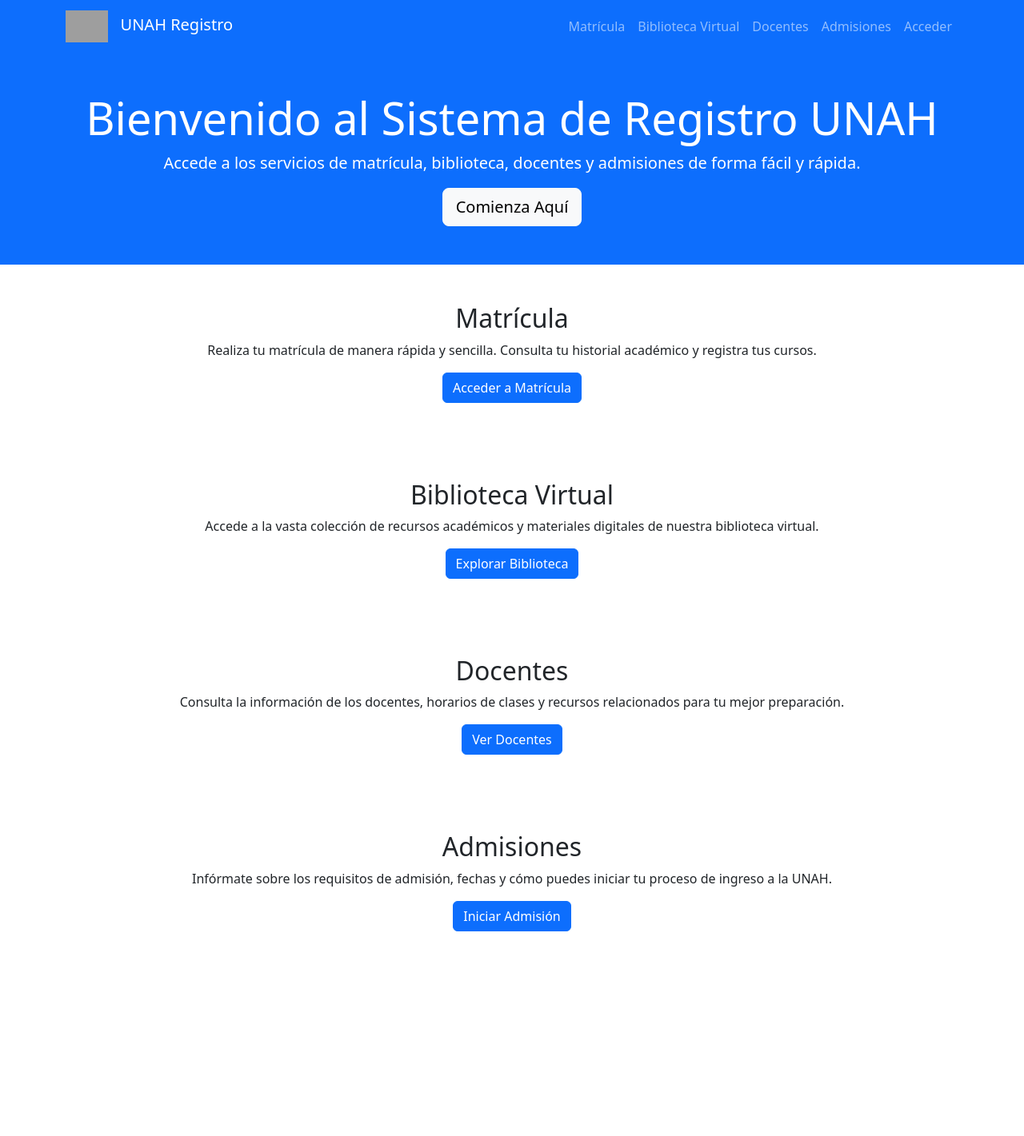
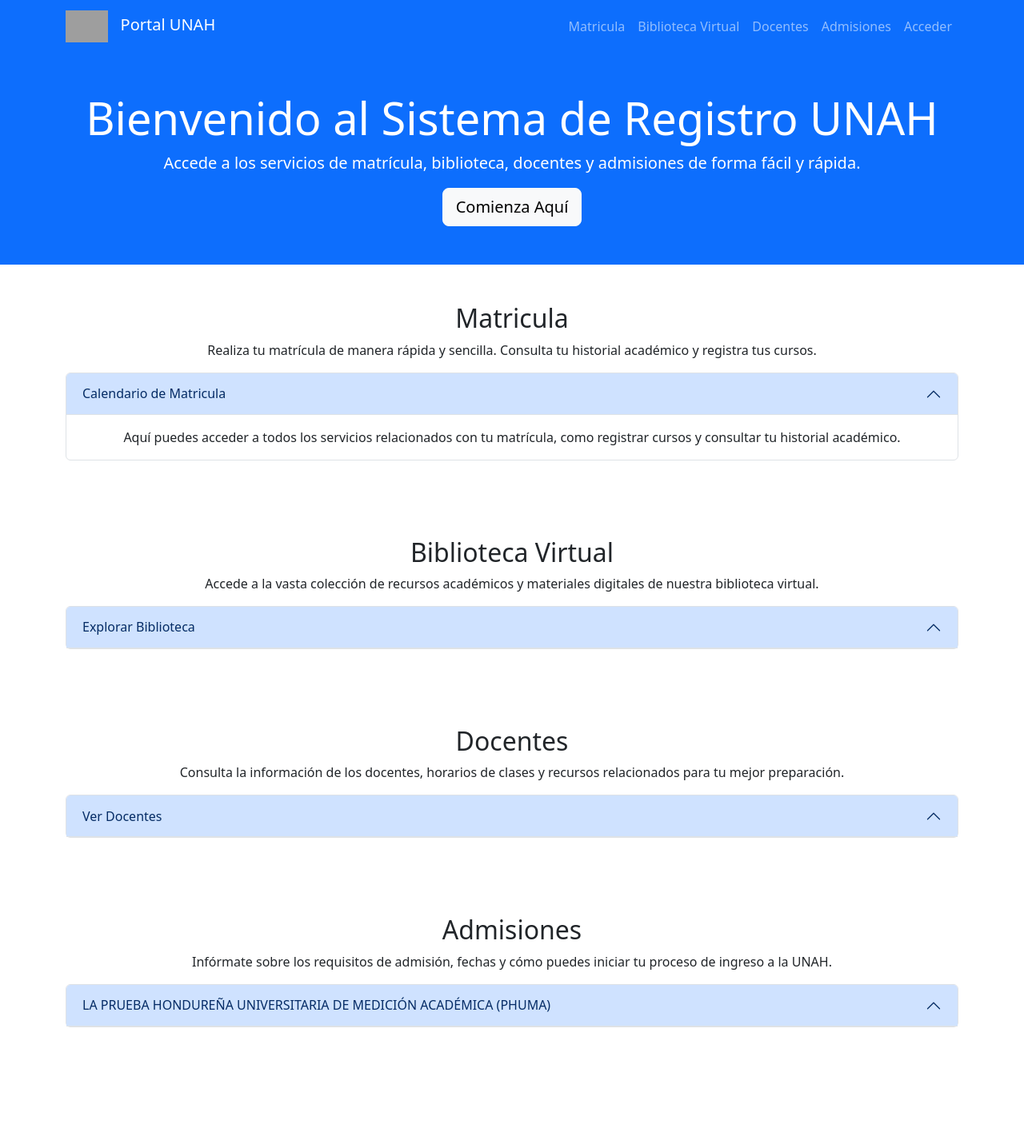
Before and after one commit to JosueMejia20/Poryecto-Ingenieria-de-Software, a PHP site: page /landing.php in a window 1280 px wide. Shown: the whole page at 80% size. Before the commit the page ends 1165 px from the top, so only its background shows below. Run offline with PHP 8.4, Linux system fonts and the light colour scheme; grey boxes are pictures that could not be loaded.

Commit message:
landing cambios

```diff
--- a/Vistas/landing.php
+++ b/Vistas/landing.php
@@ -1,9 +1,3 @@
-<?php
-
-
-?>
-
-
 <!DOCTYPE html>
 <html lang="es">
 <head>
@@ -13,26 +7,23 @@
 
     <link href="https://cdn.jsdelivr.net/npm/bootstrap@5.3.0-alpha1/dist/css/bootstrap.min.css" rel="stylesheet">
 
-     <link rel="stylesheet" href="/Poryecto-Ingenieria-de-Software/Modelos/public/css/landing.css">
-
+    <link rel="stylesheet" href="/Poryecto-Ingenieria-de-Software/Modelos/public/css/landing.css">
 </head>
 <body>
 
-
     <nav class="navbar navbar-expand-lg navbar-dark bg-primary">
         <div class="container">
-
-        <a class="navbar-brand" href="#">
-            <img src="/Poryecto-Ingenieria-de-Software/Modelos/public/images/puma.png" alt="Logo UNAH" style="height: 40px; margin-right: 10px;">
-            UNAH Registro
-        </a>
+            <a class="navbar-brand" href="#">
+                <img src="/Poryecto-Ingenieria-de-Software/Modelos/public/images/puma.png" alt="Logo UNAH" style="height: 40px; margin-right: 10px;">
+                Portal UNAH
+            </a>
             <button class="navbar-toggler" type="button" data-bs-toggle="collapse" data-bs-target="#navbarNav" aria-controls="navbarNav" aria-expanded="false" aria-label="Toggle navigation">
                 <span class="navbar-toggler-icon"></span>
             </button>
             <div class="collapse navbar-collapse" id="navbarNav">
                 <ul class="navbar-nav ms-auto">
                     <li class="nav-item">
-                        <a class="nav-link" href="#matricula">Matrícula</a>
+                        <a class="nav-link" href="#matricula">Matricula</a>
                     </li>
                     <li class="nav-item">
                         <a class="nav-link" href="#biblioteca">Biblioteca Virtual</a>
@@ -51,7 +42,6 @@
         </div>
     </nav>
 
-
     <section class="hero bg-primary text-white text-center py-5">
         <div class="container">
             <h1 class="display-4">Bienvenido al Sistema de Registro UNAH</h1>
@@ -60,30 +50,72 @@
         </div>
     </section>
 
-
     <section id="matricula" class="py-5 ">
         <div class="container text-center">
-            <h2>Matrícula</h2>
+            <h2>Matricula</h2>
             <p>Realiza tu matrícula de manera rápida y sencilla. Consulta tu historial académico y registra tus cursos.</p>
-            <a href="#" class="btn btn-primary">Acceder a Matrícula</a>
+
+            <!-- Accordion para Matrícula -->
+            <div class="accordion" id="accordionMatricula">
+                <div class="accordion-item">
+                    <h2 class="accordion-header" id="headingOne">
+                        <button class="accordion-button" type="button" data-bs-toggle="collapse" data-bs-target="#collapseMatricula" aria-expanded="true" aria-controls="collapseMatricula">
+                            Calendario de Matricula
+                        </button>
+                    </h2>
+                    <div id="collapseMatricula" class="accordion-collapse collapse show" aria-labelledby="headingOne" data-bs-parent="#accordionMatricula">
+                        <div class="accordion-body">
+                            Aquí puedes acceder a todos los servicios relacionados con tu matrícula, como registrar cursos y consultar tu historial académico.
+                        </div>
+                    </div>
+                </div>
+            </div>
         </div>
     </section>
-
 
     <section id="biblioteca" class="py-5">
         <div class="container text-center">
             <h2>Biblioteca Virtual</h2>
             <p>Accede a la vasta colección de recursos académicos y materiales digitales de nuestra biblioteca virtual.</p>
-            <a href="#" class="btn btn-primary">Explorar Biblioteca</a>
+
+            <!-- Accordion para Biblioteca -->
+            <div class="accordion" id="accordionBiblioteca">
+                <div class="accordion-item">
+                    <h2 class="accordion-header" id="headingTwo">
+                        <button class="accordion-button" type="button" data-bs-toggle="collapse" data-bs-target="#collapseBiblioteca" aria-expanded="false" aria-controls="collapseBiblioteca">
+                            Explorar Biblioteca
+                        </button>
+                    </h2>
+                    <div id="collapseBiblioteca" class="accordion-collapse collapse" aria-labelledby="headingTwo" data-bs-parent="#accordionBiblioteca">
+                        <div class="accordion-body">
+                            Explora todos los recursos académicos disponibles, incluyendo libros, artículos, y más en nuestra biblioteca digital.
+                        </div>
+                    </div>
+                </div>
+            </div>
         </div>
     </section>
-
 
     <section id="docentes" class="py-5">
         <div class="container text-center">
             <h2>Docentes</h2>
             <p>Consulta la información de los docentes, horarios de clases y recursos relacionados para tu mejor preparación.</p>
-            <a href="#" class="btn btn-primary">Ver Docentes</a>
+
+            <!-- Accordion para Docentes -->
+            <div class="accordion" id="accordionDocentes">
+                <div class="accordion-item">
+                    <h2 class="accordion-header" id="headingThree">
+                        <button class="accordion-button" type="button" data-bs-toggle="collapse" data-bs-target="#collapseDocentes" aria-expanded="false" aria-controls="collapseDocentes">
+                            Ver Docentes
+                        </button>
+                    </h2>
+                    <div id="collapseDocentes" class="accordion-collapse collapse" aria-labelledby="headingThree" data-bs-parent="#accordionDocentes">
+                        <div class="accordion-body">
+                            Encuentra información detallada sobre los docentes, sus materias y horarios.
+                        </div>
+                    </div>
+                </div>
+            </div>
         </div>
     </section>
 
@@ -91,16 +123,39 @@
         <div class="container text-center">
             <h2>Admisiones</h2>
             <p>Infórmate sobre los requisitos de admisión, fechas y cómo puedes iniciar tu proceso de ingreso a la UNAH.</p>
-            <a href="formulario_admisiones.php" class="btn btn-primary">Iniciar Admisión</a>
+
+            <!-- Accordion para Admisiones -->
+            <div class="accordion" id="accordionAdmisiones">
+                <div class="accordion-item">
+                    <h2 class="accordion-header" id="headingFour">
+                        <button class="accordion-button" type="button" data-bs-toggle="collapse" data-bs-target="#collapseAdmisiones" aria-expanded="false" aria-controls="collapseAdmisiones">
+                        LA PRUEBA HONDUREÑA UNIVERSITARIA DE MEDICIÓN ACADÉMICA (PHUMA)
+                        </button>
+                    </h2>
+                    <div id="collapseAdmisiones" class="accordion-collapse collapse" aria-labelledby="headingFour" data-bs-parent="#accordionAdmisiones">
+                        <div class="accordion-body">
+    <p  style="text-align: justify;">La Prueba Hondureña Universitaria de Medición Académica (PHUMA).
+
+La prueba de admisión evalúa las Competencias Académicas en cuatro entornos fundamentales y un componente denominado habilidades blandas que en conjunto permiten predecir un adecuado desempeño en su trayectoria de la educación superior:
+
+Competencias Comunicativas (español)
+Competencias Matemáticas
+Competencias del Entorno Natural (Ciencias Naturales)
+Competencias del Entorno Social (Ciencias Sociales)
+Habilidades blandas.
+La prueba de admisión PHUMA es un instrumento que permite seleccionar de manera objetiva y con fundamento estadístico confiable a los nuevos estudiantes de la UNAH.
+                        </div></p>
+
+                    </div>
+                </div>
+            </div>
         </div>
     </section>
-
 
     <footer class="text-white text-center py-4">
         <p>&copy; 2025 Universidad Nacional Autónoma de Honduras | Todos los derechos reservados</p>
     </footer>
 
-
     <script src="https://cdn.jsdelivr.net/npm/bootstrap@5.3.0-alpha1/dist/js/bootstrap.bundle.min.js"></script>
 </body>
 </html>
```
Also changed, not shown: Modelos/public/css/landing.css (+38 -9 lines).
